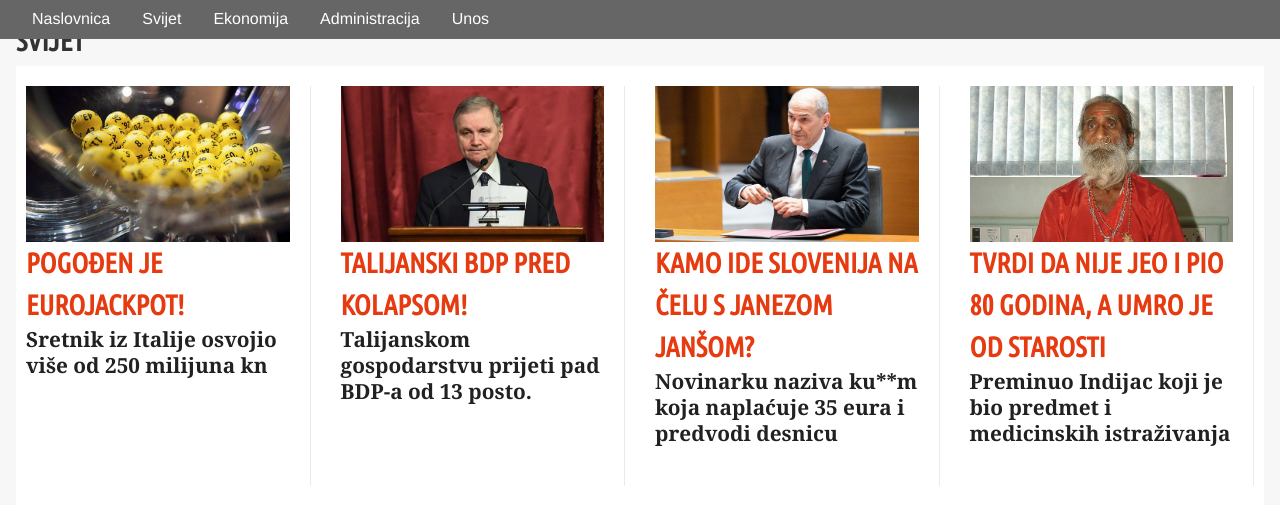
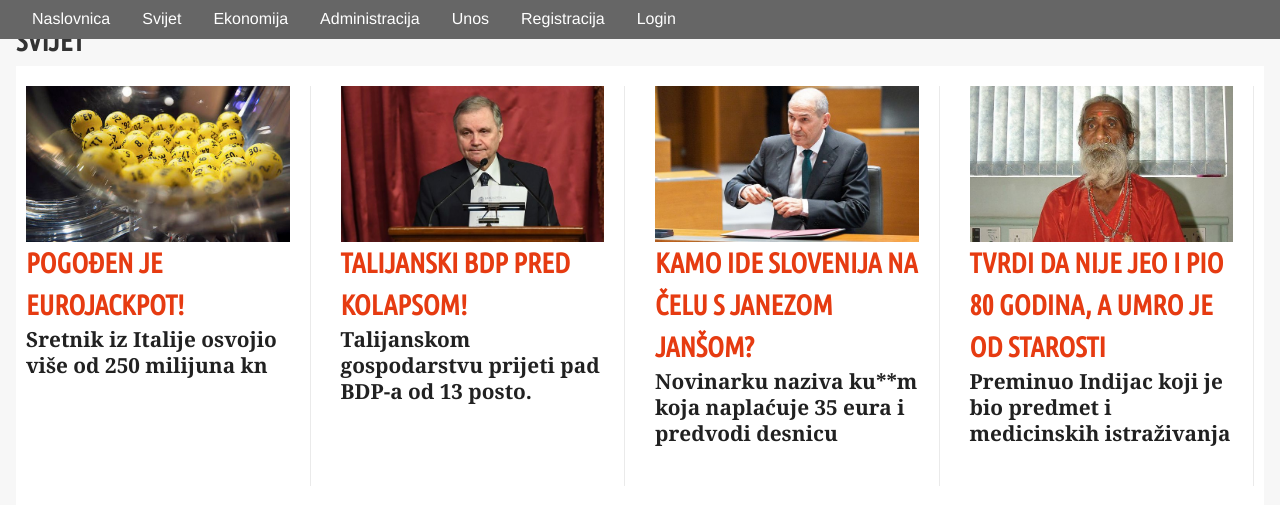
Before and after one commit to akrstic1/pwa-projekt, a PHP site: page / in a window 1280 px wide. Shown: the part 136-641 px from the top of the page. Run offline with PHP 8.4, Linux system fonts and the light colour scheme; data comes from the database, SQL or seed files in the repository.

Commit message:
Added reg and login to navbar

```diff
--- a/administracija.php
+++ b/administracija.php
@@ -117,6 +117,8 @@ if( empty($_SESSION["korisnicko_ime"]) ){
                             <a class="nav-link" href="./kategorija.php?kategorija=ekonomija">Ekonomija</a>
                             <a class="nav-link active" href="./administracija.php">Administracija </a>
                             <a class="nav-link" href="./unos.php">Unos</a>
+                            <a class="nav-link" href="./registracija.php">Registracija</a>
+                            <a class="nav-link" href="./login.php">Login</a>
                         </nav>
                     </div>
                 </div>
--- a/clanak.php
+++ b/clanak.php
@@ -58,6 +58,8 @@ mysqli_stmt_fetch($query);
                             <a class="nav-link" href="./kategorija.php?kategorija=ekonomija">Ekonomija</a>
                             <a class="nav-link" href="./administracija.php">Administracija </a>
                             <a class="nav-link" href="./unos.php">Unos</a>
+                            <a class="nav-link" href="./registracija.php">Registracija</a>
+                            <a class="nav-link" href="./login.php">Login</a>
                         </nav>
                     </div>
                 </div>
--- a/index.php
+++ b/index.php
@@ -47,6 +47,8 @@ $blank_ekonomija = 4 - mysqli_num_rows($result_ekonomija);
                             <a class="nav-link" href="./kategorija.php?kategorija=ekonomija">Ekonomija</a>
                             <a class="nav-link" href="./administracija.php">Administracija </a>
                             <a class="nav-link" href="./unos.php">Unos</a>
+                            <a class="nav-link" href="./registracija.php">Registracija</a>
+                            <a class="nav-link" href="./login.php">Login</a>
                         </nav>
                     </div>
                 </div>
--- a/kategorija.php
+++ b/kategorija.php
@@ -57,6 +57,8 @@
                             <a class="nav-link" href="./kategorija.php?kategorija=ekonomija">Ekonomija</a>
                             <a class="nav-link" href="./administracija.php">Administracija </a>
                             <a class="nav-link active" href="./unos.php">Unos</a>
+                            <a class="nav-link" href="./registracija.php">Registracija</a>
+                            <a class="nav-link" href="./login.php">Login</a>
                         </nav>
                     </div>
                 </div>
--- a/login.php
+++ b/login.php
@@ -31,7 +31,8 @@ if( isset($_POST["submit"]) ){
 
         //Provjera razine
         if($razina == 1){
-          echo "$korisnicko_ime, nemate dovoljna prava za pristup ovoj stranici.";
+          echo "$korisnicko_ime, nemate dovoljna prava za pristup administraciji.";
+          echo "Nazad na <a href='index.php'>home</a>";
           exit();
         }else{
           header("Location: administracija.php");
--- a/unos.php
+++ b/unos.php
@@ -143,6 +143,8 @@ if ($_SERVER['REQUEST_METHOD'] == 'POST'){
                             <a class="nav-link" href="./kategorija.php?kategorija=ekonomija">Ekonomija</a>
                             <a class="nav-link" href="./administracija.php">Administracija </a>
                             <a class="nav-link active" href="./unos.php">Unos</a>
+                            <a class="nav-link" href="./registracija.php">Registracija</a>
+                            <a class="nav-link" href="./login.php">Login</a>
                         </nav>
                     </div>
                 </div>
```
